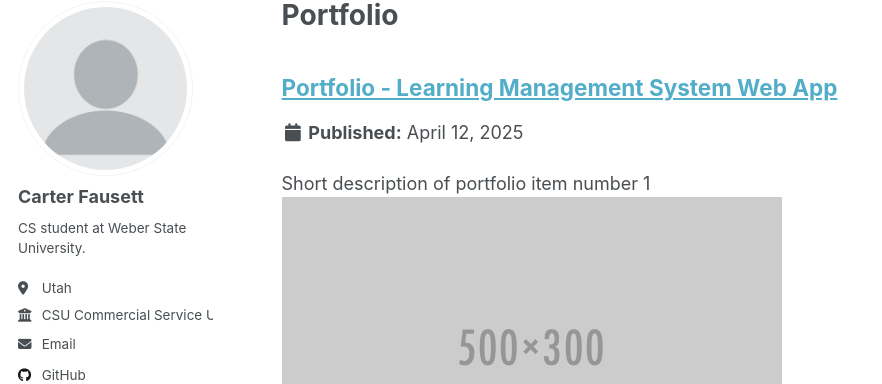
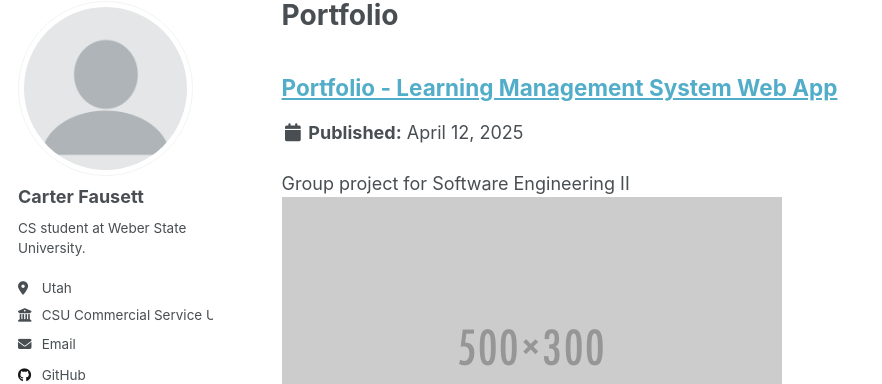
Before and after one commit to CarterFausett/CarterFausett.github.io, a Jekyll site: the page built from _pages/portfolio.html, in a window 1280 px wide and 900 px high. Shown: the part 98-482 px from the top of the window, without its empty margins (0-882 px from the left). Built offline with Jekyll 4.4.1, drawn with Linux system fonts in a browser that asks for light colours.

Commit message:
Update portfolio-1.md

```diff
--- a/_portfolio/portfolio-1.md
+++ b/_portfolio/portfolio-1.md
@@ -1,6 +1,6 @@
 ---
 title: "Portfolio - Learning Management System Web App"
-excerpt: "Short description of portfolio item number 1<br/><img src='/images/500x300.png'>"
+excerpt: "Group project for Software Engineering II<br/><img src='/images/500x300.png'>"
 collection: portfolio
 ---
 
```
